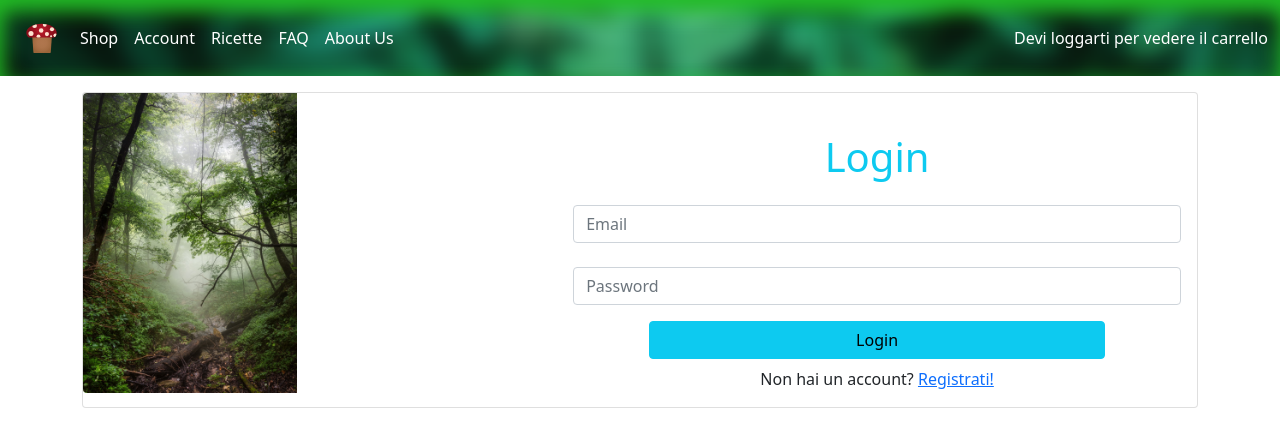
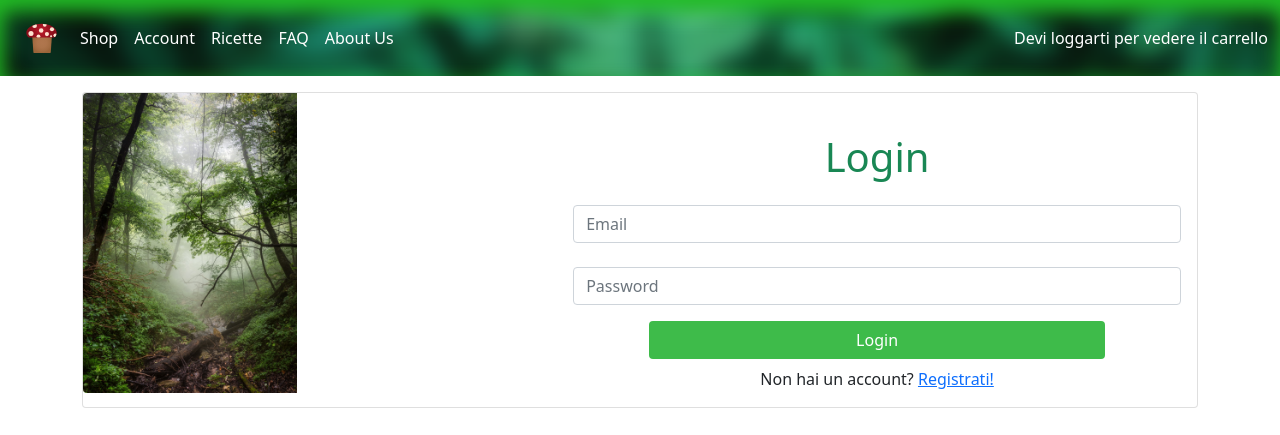
Before and after one commit to DavideMerliUnibo/tecnologieWeb2021---E-Commerce, a PHP site: page /tecnologieWeb2021---E-Commerce/login.php in a window 1280 px wide. Shown: the top 435 px of the page. Run offline with PHP 8.4, Linux system fonts and the light colour scheme; some libraries are stand-ins or nearby versions.

Commit message:
Modifiche estetiche

```diff
--- a/Website/template/esitoAcquisto.php
+++ b/Website/template/esitoAcquisto.php
@@ -3,4 +3,4 @@
 <?php else : ?>
     <h1 class="mt-5 text-success text-center">Acquisto avvenuto con successo</h1>
 <?php endif; ?>
-<div class="my-5 d-flex justify-content-center"><button class="btn btn-secondary"><a class="text-dark" href="/tecnologieWeb2021---E-Commerce/Website/shop.php" style="text-decoration:none;">Torna allo shop</a></button></div>
+<div class="my-5 d-flex justify-content-center"><button class="btn btn-success"><a class="text-white" href="/tecnologieWeb2021---E-Commerce/Website/shop.php" style="text-decoration:none;">Torna allo shop</a></button></div>
--- a/Website/template/gestisci-prodotti.php
+++ b/Website/template/gestisci-prodotti.php
@@ -25,7 +25,7 @@ $ricette = $dbh->getProdottiUtente();
                 <h2>Gestisci Prodotti</h2>
             </div>
             <div class="col-12 text-center mb-2">
-                <button class="fs-0 btn btn-sm btn-info" type="button" name="inserisciButton">Inserisci prodotto</button>
+                <button class="fs-0 btn btn-sm text-white" type="button" name="inserisciButton" style="background-color:#3EBB4A;">Inserisci prodotto</button>
             </div>
             <div class="col-12 table-responsive">
 
--- a/Website/template/gestisci-ricette.php
+++ b/Website/template/gestisci-ricette.php
@@ -25,7 +25,7 @@ $ricette = $dbh->getRicetteUtente();
                 <h2>Gestisci Ricette</h2>
             </div>
             <div class="col-12 text-center mb-2">
-                <button class="fs-0 btn btn-sm btn-info" type="button" name="inserisciButton">Inserisci ricetta</button>
+                <button class="fs-0 btn btn-sm text-white" type="button" name="inserisciButton" style="background-color:#3EBB4A;">Inserisci ricetta</button>
             </div>
             <div class="col-12 table-responsive">
 
--- a/Website/template/login-form.php
+++ b/Website/template/login-form.php
@@ -8,7 +8,7 @@
                     </div>
                     <div class="col-7 d-flex">
                         <div class="card-body mt-4">
-                            <h1 class="text-center text-info">Login</h1>
+                            <h1 class="text-center text-success">Login</h1>
                             <?php if(isset($templateParams["erroreLogin"])): ?>
                                 <p class="text-center text-danger"><?php echo $templateParams["erroreLogin"]; ?></p>
                             <?php endif;?>
@@ -22,7 +22,7 @@
                                     <input class="form-control" type="password" id="passwordLogin" name="password" placeholder="Password"/>
                                 </div>
                                 <div class="my-2 d-flex">
-                                    <button class="btn btn-info w-75 m-auto" type="submit">Login</button>
+                                    <button class="btn w-75 m-auto text-white" type="submit" style="background-color:#3EBB4A;">Login</button>
                                 </div>
                             </form>
                             <div class="d-flex">
--- a/Website/template/paginaRicetta-get.php
+++ b/Website/template/paginaRicetta-get.php
@@ -63,7 +63,7 @@ if (isset($_POST["addComment"]) && isUserLoggedIn()) {
                         <div class="col-12">
                             <div class="row m-3 justify-content-around align-items-center" id="calories">
                                 <h5 class="m-0 col-9">Calorie</h5>
-                                <div class="col-3 d-flex justify-content-end"><button type="button" data-bs-toggle="collapse" data-bs-target="#calInfo" aria-expanded="false" aria-controls="calInfo" class="btn btn-primary p-0 my-2">info+</button>
+                                <div class="col-3 d-flex justify-content-end"><button type="button" data-bs-toggle="collapse" data-bs-target="#calInfo" aria-expanded="false" aria-controls="calInfo" class="btn btn-success p-0 my-2">info+</button>
                                 </div>
                                 <div class="collapse" id="calInfo">
                                     <div class="card card-body mb-2">
@@ -102,7 +102,7 @@ if (isset($_POST["addComment"]) && isUserLoggedIn()) {
                             <ul class="list-group">
                                 <?php foreach ($templateParams["ingredienti"] as $ingrediente) : ?>
                                     <li class="list-group-item d-flex justify-content-between align-items-center"><?php echo $ingrediente["nome"]; ?>
-                                        <span class="badge bg-primary rounded-pill"><?php echo $ingrediente["quantità"]; ?></span>
+                                        <span class="badge bg-success rounded-pill"><?php echo $ingrediente["quantità"]; ?></span>
                                     </li>
                                 <?php endforeach; ?>
                             </ul>
```
